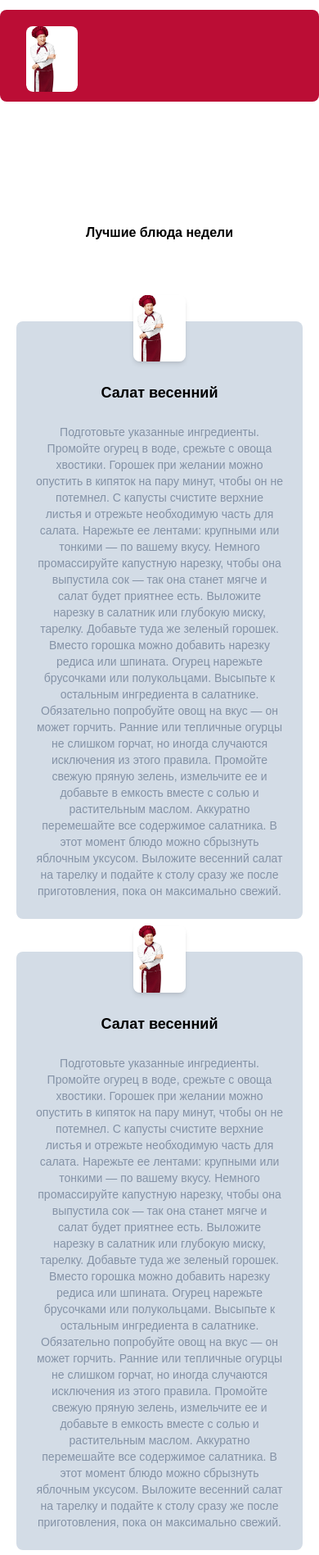
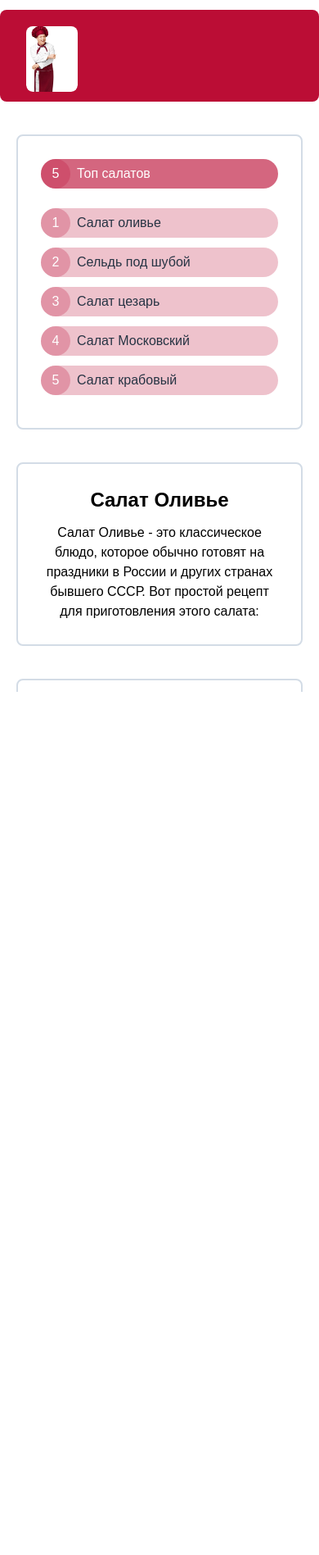
Before and after one commit to PavelCof/firstTailwind, a React (Create React App) app: page / in a window 390 px wide. Shown: the top 1897 px of the page at 82% size. After the commit the page ends 844 px from the top, so only its background shows below. Built offline with nearby package versions, Linux system fonts and the light colour scheme.

Commit message:
блок выбора блюда

```diff
--- a/src/App.tsx
+++ b/src/App.tsx
@@ -25,12 +25,12 @@
                 <a href="#" className="text-gray-light hover:text-white">Мороженное</a>
                 <a href="#" className="text-gray-light hover:text-white">Напитки</a>
               </div>
-              <a href="#" className="hidden w-300 lg:block p-3 px-6 text-sitered bg-gray-light rounded-full baseline hover:bg-white whitespace-nowrap">Выбрать блюдо</a>
+             { TailwingButton()}
             </div>
 
           </nav>
 
-          <section className="min-w-[331px] pb-5 top-10 flex-1 overflow-auto">
+          <section className="min-w-[331px] top-10 flex-1 overflow-auto">
 
             <div className="container flex flex-col flex-wrap mx-auto mt-5 md:flex-row ">
 
@@ -92,11 +92,26 @@
                     Салат Оливье - это классическое блюдо, которое обычно готовят на праздники в России и других странах бывшего СССР. Вот простой рецепт для приготовления этого салата:
                     </p>
                 </div>
+                <div className="flex flex-col border-2 border-solid border-gray-light mx-5 my-5 rounded-lg p-7 flex-auto" >
+                    <h1 className="max-w-sm text-2xl font-bold text-center md:text-3xl md:text-left">
+                    Салат Оливье
+                    </h1>
+                    <p className="max-w-sm mt-3 text-center text-grey md:text-left">
+                    Салат Оливье - это классическое блюдо, которое обычно готовят на праздники в России и других странах бывшего СССР. Вот простой рецепт для приготовления этого салата:
+                    </p>
+                </div>
+                <div className="flex flex-col border-2 border-solid border-gray-light mx-5 my-5 rounded-lg p-7 flex-auto" >
+                    <h1 className="max-w-sm text-2xl font-bold text-center md:text-3xl md:text-left">
+                    Салат Оливье
+                    </h1>
+                    <p className="max-w-sm mt-3 text-center text-grey md:text-left">
+                    Салат Оливье - это классическое блюдо, которое обычно готовят на праздники в России и других странах бывшего СССР. Вот простой рецепт для приготовления этого салата:
+                    </p>
+                </div>
             </div>
-          </section>
-          <section>
-              <div className="  px-5 mx-auto mt-32 text-center pb-10 container ">
-                  <h2 className="text-4lx font-bold text-center  ">
+
+              <div className="  px-5 mx-auto mt-32 text-center   container ">
+                  <h2 className="text-2xl font-bold text-center w-full bg-gray-light rounded-lg py-5">
                     Лучшие блюда недели
                   </h2>
                   <div className="flex flex-col mt-24 md:flex-row md:space-x-6">
@@ -121,18 +136,22 @@
                          Подготовьте указанные ингредиенты. Промойте огурец в воде, срежьте с овоща хвостики. Горошек при желании можно опустить в кипяток на пару минут, чтобы он не потемнел. С капусты счистите верхние листья и отрежьте необходимую часть для салата. Нарежьте ее лентами: крупными или тонкими — по вашему вкусу. Немного промассируйте капустную нарезку, чтобы она выпустила сок — так она станет мягче и салат будет приятнее есть. Выложите нарезку в салатник или глубокую миску, тарелку. Добавьте туда же зеленый горошек. Вместо горошка можно добавить нарезку редиса или шпината. Огурец нарежьте брусочками или полукольцами. Высыпьте к остальным ингредиента в салатнике. Обязательно попробуйте овощ на вкус — он может горчить. Ранние или тепличные огурцы не слишком горчат, но иногда случаются исключения из этого правила. Промойте свежую пряную зелень, измельчите ее и добавьте в емкость вместе с солью и растительным маслом. Аккуратно перемешайте все содержимое салатника. В этот момент блюдо можно сбрызнуть яблочным уксусом. Выложите весенний салат на тарелку и подайте к столу сразу же после приготовления, пока он максимально свежий.
                         </p>
                     </div>
-                  </div>
+                </div>
+                <div>
 
-
-
-
-
-
+                </div>
 
               </div>
 
+              <div className="container flex flex-col items-center justify-between px-6 py-24 mx-auto space-y-12 md:py-12 md:flex-row md:space-y-0 rounded-lg bg-sitered">
+                    <h2 className=" text-5xl font-bold leading-tight  md:text-4xl md:max-w-xl md:text-left text-white">Выбери свое блюдо </h2>
+                    { TailwingButton("block")}
+              </div>
+              <footer className="container bg-gray-dark mx-auto">
 
+              </footer>
           </section>
+
       </div>
 
 
@@ -140,9 +159,9 @@
   );
 }
 
-function TailwingButton() {
+function TailwingButton(status:string="hidden") {
   return(
-    <button className='bg-blue text-white font-medium px-4 py-2 rounded-lg m-3 hover:bg-blue01 '>1</button>
+    <a href="#"className={`${status}  w-300 lg:block p-3 px-6 text-sitered bg-gray-light rounded-full baseline hover:bg-white whitespace-nowrap`}>Выбрать блюдо</a>
   )
 }
 
```
